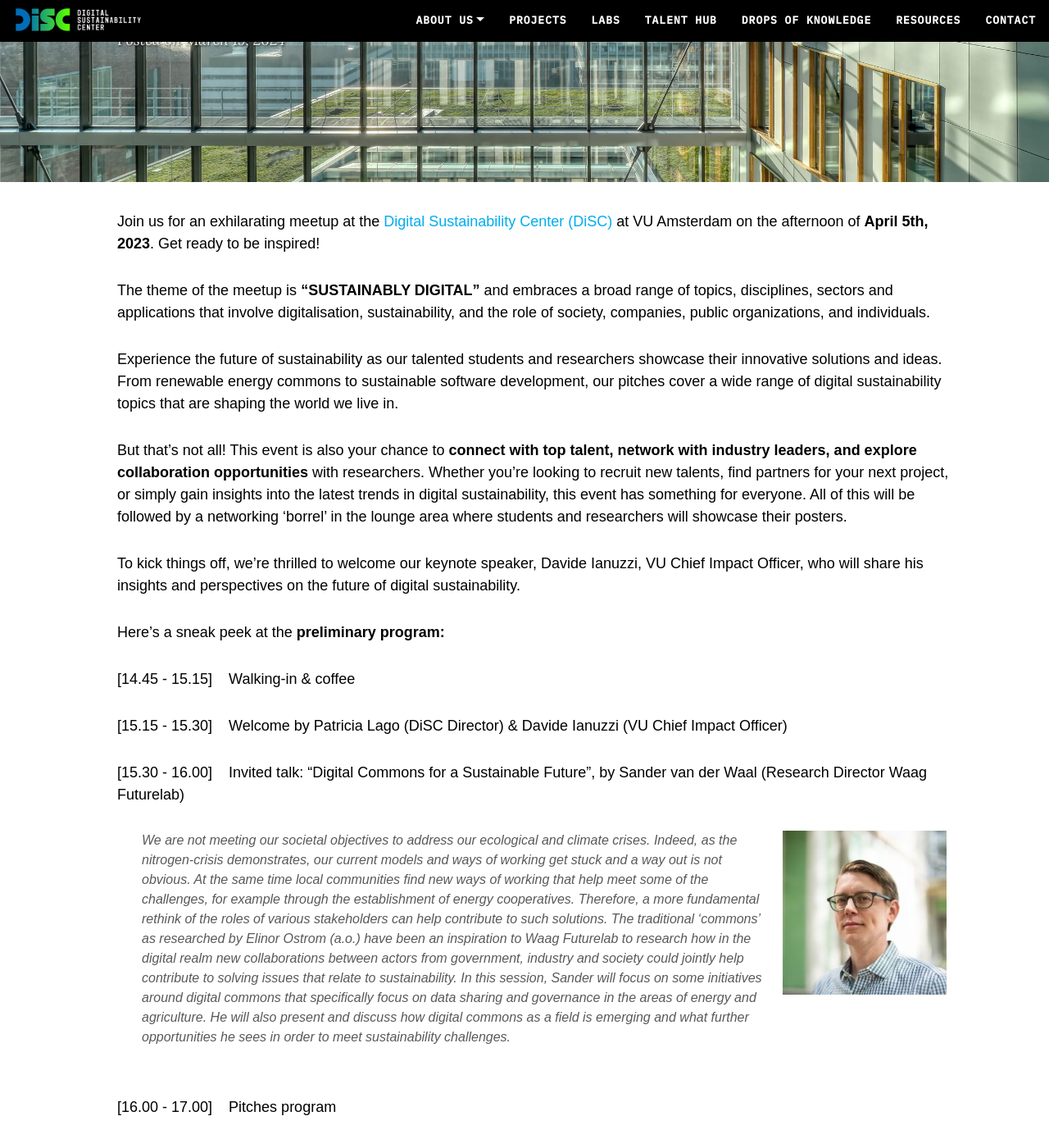
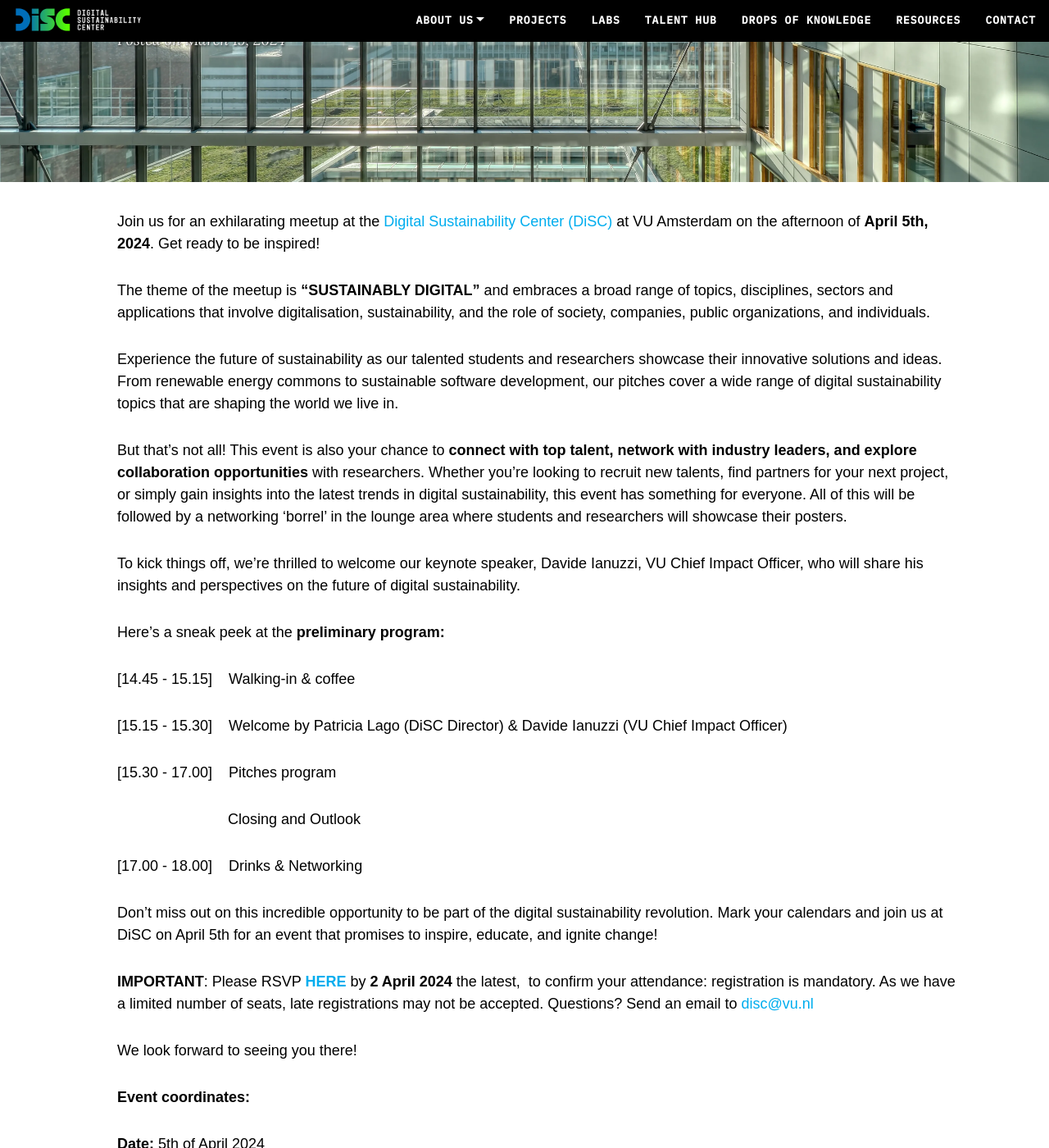
Before and after one commit to S2-group/disc-website.github.io, a Jekyll site: the page built from _posts/2024-03-19-digitally_sustainable_event.md, in a window 1280 px wide and 1400 px high, scrolled down 321 px. Shown: the whole window at 82% size. Built offline with Jekyll 4.4.1, drawn with Linux system fonts in a browser that asks for light colours; nearby versions of some CDN libraries.

Commit message:
Update 2024-03-19-digitally_sustainable_event.md

```diff
--- a/_posts/2024-03-19-digitally_sustainable_event.md
+++ b/_posts/2024-03-19-digitally_sustainable_event.md
@@ -8,7 +8,7 @@
 ---
 
 
-Join us for an exhilarating meetup at the [Digital Sustainability Center (DiSC)](https://digitalsustainabilitycenter.nl) at VU Amsterdam on the afternoon of **April 5th, 2023**. Get ready to be inspired!
+Join us for an exhilarating meetup at the [Digital Sustainability Center (DiSC)](https://digitalsustainabilitycenter.nl) at VU Amsterdam on the afternoon of **April 5th, 2024**. Get ready to be inspired!
 
 The theme of the meetup is **"SUSTAINABLY DIGITAL"** and embraces a broad range of topics, disciplines, sectors and applications that involve digitalisation, sustainability, and the role of society, companies, public organizations, and individuals.
 
@@ -24,12 +24,7 @@
 
 [15.15 - 15.30]    Welcome by Patricia Lago (DiSC Director) & Davide Ianuzzi (VU Chief Impact Officer)
 
-[15.30 - 16.00]    Invited talk: “Digital Commons for a Sustainable Future”, by Sander van der Waal (Research Director Waag Futurelab)
-<div style="display: flex; align-items: top;">
-    <p style="margin-left: 30px; margin-right: 20px;font-style: italic; color:#595959; font-size: 16px;">We are not meeting our societal objectives to address our ecological and climate crises. Indeed, as the nitrogen-crisis demonstrates, our current models and ways of working get stuck and a way out is not obvious. At the same time local communities find new ways of working that help meet some of the challenges, for example through the establishment of energy cooperatives. Therefore, a more fundamental rethink of the roles of various stakeholders can help contribute to such solutions. The traditional ‘commons’ as researched by Elinor Ostrom (a.o.) have been an inspiration to Waag Futurelab to research how in the digital realm new collaborations between actors from government, industry and society could jointly help contribute to solving issues that relate to sustainability. In this session, Sander will focus on some initiatives around digital commons that specifically focus on data sharing and governance in the areas of energy and agriculture. He will also present and discuss how digital commons as a field is emerging and what further opportunities he sees in order to meet sustainability challenges. </p>
-    <img src="/assets/img/posts-screenshots/sander-waag-circle.jpg" alt="Image" style="height: 200px; margin-right: 20px"/>
-</div>
-[16.00 - 17.00]    Pitches program
+[15.30 - 17.00]    Pitches program
 
                            Closing and Outlook
 
```
